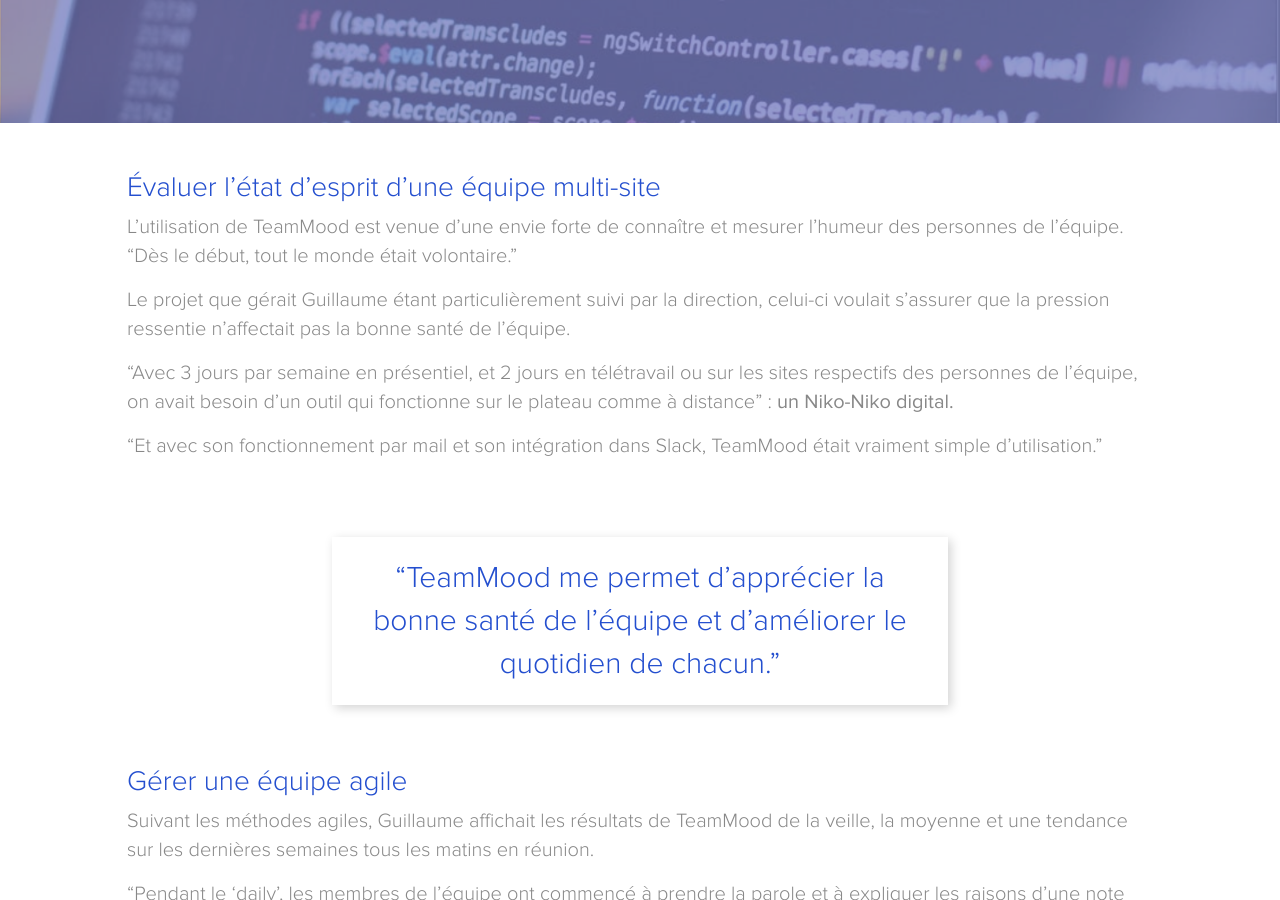
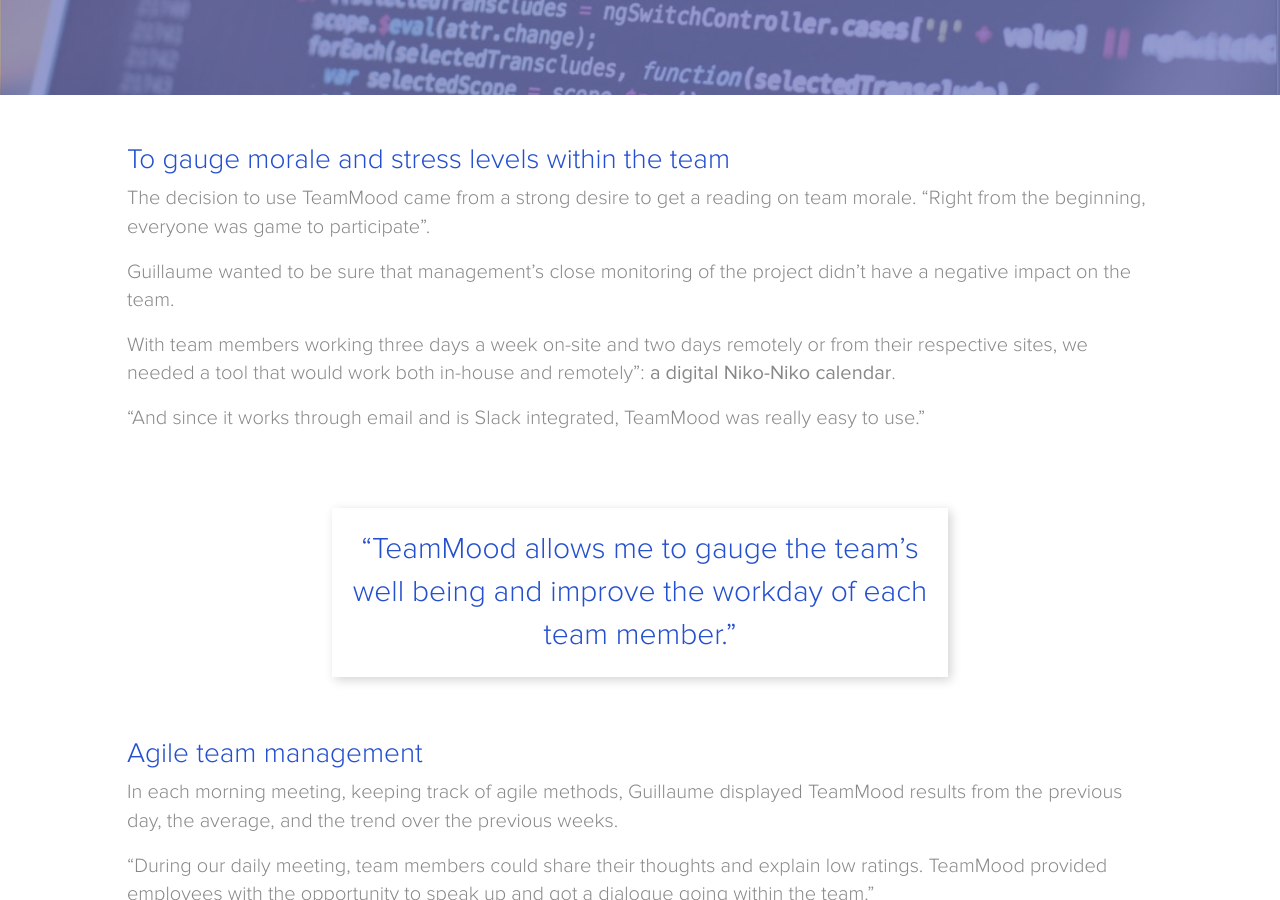
Before and after one commit to TeamMood/landing-page, a Jekyll site: the page built from en/success/Success-story-banque-en.html, in a window 1280 px wide and 900 px high, scrolled down 2182 px. Built offline with Jekyll 4.4.1, drawn with Linux system fonts in a browser that asks for light colours; nearby versions of some CDN libraries; some of the changed text lies outside the part shown.

Commit message:
update success-story-banque EN

```diff
--- a/en/success/Success-story-Fioulmarket-en.html
+++ b/en/success/Success-story-Fioulmarket-en.html
@@ -82,8 +82,8 @@
 <div class="success-header">
     <img src="/images/success/success-story-fioulmarket/bg2.png">
     <div class="success-header-text">
-        <h2>Suivez le bien-être de vos équipes avec TeamMood</h2>
-        <a class="success-story-btn success-text-yellow" href="/{{ page.lang }}">C’est parti !</a>
+        <h2>Let the TeamMood app help you track the well-being of your team</h2>
+        <a class="success-story-btn success-text-yellow" href="/{{ page.lang }}">Get started</a>
         <div id="success-logo">
             <img src="/images/success/TM-white_logo.png">
         </div>
--- a/en/success/Success-story-banque-en.html
+++ b/en/success/Success-story-banque-en.html
@@ -5,48 +5,46 @@
 
 <div class="success-header">
     <img src="/images/success/success-story-i-bp/bg2.png">
-    <h1>TeamMood, un atout pour la gestion de projet en mode agile
-        au sein du service informatique d’une grande banque française
-    </h1>
+    <h1>TeamMood, Giving a major French bank’s  I.T. department the edge in agile project management</h1>
     <div class="success-bg-purple">
-        <p><strong>Domaine</strong> <br>Banque, digital</p>
-        <p><strong>Localisation</strong> <br>France</p>
-        <p><strong>Nombre d’utilisateurs</strong> <br>200</p>
+        <p><strong>Sector</strong> <br>Banking, digital</p>
+        <p><strong>Location</strong> <br>France</p>
+        <p><strong>Number of Users</strong> <br>200</p>
     </div>
 </div>
 
 <div class="container mt-5">
-    <h2 class="success-text-purple">TeamMood, atout pour la gestion de projet en mode agile au sein du service informatique d’une grande banque française</h2>
+    <h2 class="success-text-purple">TeamMood, Giving a major French bank’s  I.T. department the edge in agile project management</h2>
     <div class="row align-items-center mt-3">
         <div class="col-md-3 text-center">
             <img src="/images/success/success-story-i-bp/guillaume.png" alt="guillaume" class="rounded-circle success-testimonial-img">
             <!--            todo change photo-->
         </div>
         <p class="col-md-9">
-            Guillaume est responsable du centre agile du service informatique d’une grande banque française. Il s’occupe également du Laboratoire d’Expérimentations Digitales (LED), qui teste de nouveaux outils et de nouvelles pratiques pour les équipes d'édition logicielle du service.
+            Guillaume is in charge of the Agile Center of Excellence of the I.T. department at a major French bank. He also takes care of the digital lab, which tests new tools and practices for the department’s software development team.
         </p>
     </div>
     <div class="row mt-5">
-        <h3 class="success-text-purple">La situation</h3>
+        <h3 class="success-text-purple">Background</h3>
         <p>
-            Guillaume a commencé à utiliser TeamMood sur un projet à enjeu dans le cadre du Laboratoire d’Expérimentations Digitales. Connaissant le principe du Niko-Niko, il cherchait un outil digital lui permettant d’utiliser la même méthodologie avec une équipe cross-fonctionnelle et multi-sites.
+            Guillaume started using TeamMood on a key digital lab project. Familiar with  the Niko-niko calendar, he was looking for a digital tool that would allow him  to apply the same approach but for a cross-functional, cross-site team.
         </p>
     </div>
     <div class="row my-5">
-        <h3 class="success-text-purple">Comment Guillaume utilise-t-il TeamMood ?</h3>
+        <h3 class="success-text-purple">How does Guillaume use TeamMood? </h3>
         <p><span class="success-number success-bg-purple">1</span>
-            Pour évaluer la pression et l’état d’esprit des équipes
+            To gauge morale and stress levels within the team
         </p>
         <p><span class="success-number success-bg-purple">2</span>
-            Pour accompagner le fonctionnement agile du projet
+            To support agile project operation
         </p>
         <p><span class="success-number success-bg-purple">3</span>
-            Pour contribuer à améliorer ses rétrospectives
+            To improve retrospectives
         </p>
     </div>
 </div>
 
-<p class="success-blocquote success-text-purple">“TeamMood facilite la prise en compte du facteur humain dans la gestion de projet.”</p>
+<p class="success-blocquote success-text-purple">“TeamMood adds the human factor in project management.”</p>
 
 <div class="success-headband">
     <img src="/images/success/success-story-i-bp/headband2.png">
@@ -54,35 +52,36 @@
 
 <div class="container">
     <div class="row mt-5">
-        <h3 class="success-text-purple">Évaluer l’état d’esprit d’une équipe multi-site</h3>
-        <p>L’utilisation de TeamMood est venue d’une envie forte de connaître et mesurer l’humeur des personnes de l’équipe. “Dès le début, tout le monde était volontaire.”</p>
-        <p>Le projet que gérait Guillaume étant particulièrement suivi par la direction, celui-ci voulait s’assurer que la pression ressentie n’affectait pas la bonne santé de l’équipe.</p>
-        <p>“Avec 3 jours par semaine en présentiel, et 2 jours en télétravail ou sur les sites respectifs des personnes de l’équipe, on avait besoin d’un outil qui fonctionne sur le plateau comme à distance” : <strong>un Niko-Niko digital.</strong></p>
-        <p>“Et avec son fonctionnement par mail et son intégration dans Slack, TeamMood était vraiment simple d’utilisation.”</p>
+        <h3 class="success-text-purple">To gauge morale and stress levels within the team</h3>
+        <p>The decision to use TeamMood came from a strong desire to get a reading  on team morale. “Right from the beginning, everyone was game to  participate”. </p>
+        <p>Guillaume wanted to be sure that management’s close monitoring of the  project didn’t have a negative impact on the team.</p>
+        <p>With team members working three days a week on-site and two days  remotely or from their respective sites, we needed a tool that would work  both in-house and remotely”: <strong>a digital Niko-Niko calendar</strong>.</p>
+        <p>“And since it works through email and is Slack integrated, TeamMood was  really easy to use.”</p>
     </div>
 
-    <p class="success-blocquote success-text-purple">“TeamMood me permet d’apprécier la bonne santé de l’équipe et d’améliorer le quotidien de chacun.”</p>
+    <p class="success-blocquote success-text-purple">“TeamMood allows me to gauge the team’s well being and improve the workday of each team member.” </p>
 
     <div class="row mt-5">
-        <h3 class="success-text-purple">Gérer une équipe agile</h3>
-        <p>Suivant les méthodes agiles, Guillaume affichait les résultats de TeamMood de la veille, la moyenne et une tendance sur les dernières semaines tous les matins en réunion. </p>
-        <p>“Pendant le ‘daily’, les membres de l’équipe ont commencé à prendre la parole et à expliquer les raisons d’une note plus basse. TeamMood a permis de libérer la parole et d’initier le dialogue dans l’équipe.”</p>
-        <p>TeamMood a également permis d’évaluer le niveau de stress de ses équipes en fin de sprint, et de constater que celui-ci n’augmentait pas significativement. “Nous avons continué à utiliser TeamMood même après la fin du projet, ça fait du bien à tout le monde.”</p>
+        <h3 class="success-text-purple">Agile team management</h3>
+        <p>In each morning meeting, keeping track of agile methods, Guillaume  displayed TeamMood results from the previous day, the average, and the  trend over the previous weeks. </p>
+        <p>“During our daily meeting, team members could share their thoughts and  explain low ratings. TeamMood provided employees with the opportunity to  speak up and got a dialogue going within the team.”</p>
+        <p>TeamMood also provided a reading of teams’ stress levels at the end of a  sprint, and revealed that they didn’t increase much.</p>
+        <p>“We’ve kept using TeamMood even after finishing the project. It’s having a  positive effect on everyone.”</p>
     </div>
     <div class="row mt-5">
-        <h3 class="success-text-purple">Améliorer les rétrospectives</h3>
-        <p>TeamMood a également été utile lors des rétrospectives réalisées à la fin de chaque sprint, dans une démarche d’amélioration continue. Les résultats ont servi de base de discussion pour identifier les problèmes et trouver ensemble une solution. </p>
-        <p>“Nous avons notamment constaté que les développeurs avaient été affectés par la réorientation du projet, alors que les product owners, qui étaient déjà informés, beaucoup moins. Nous avons donc décidé d’anticiper les annonces de ce type-là pour que les développeurs se sentent plus intégrés et partagent un esprit d’équipe.” </p>
+        <h3 class="success-text-purple">To improve retrospectives</h3>
+        <p>In the aim of ongoing improvement, TeamMood was also useful for  retrospectives after each sprint. The results provided a basis for discussion  to weed out problems and work together to find a solution.</p>
+        <p>“In particular, we noticed that developers were affected by changes in project  direction but product owners, who knew in advance, were much less  affected. That’s why we decided to inform the developers of these kinds of  changes earlier so as they could feel more involved and get into the team  spirit.” </p>
     </div>
 </div>
 
-<p class="success-blocquote success-text-purple">“La force de TeamMood c’est de servir d’input à une boucle d’amélioration continue.”</p>
+<p class="success-blocquote success-text-purple">“TeamMood’s strength is that it helps power a continuous cycle of improvement.”</p>
 
 <div class="success-header">
     <img src="/images/success/success-story-i-bp/bg2.png">
     <div class="success-header-text">
-        <h2>Suivez le bien-être de vos équipes avec TeamMood</h2>
-        <a class="success-story-btn success-text-purple" href="/{{ page.lang }}">C’est parti !</a>
+        <h2>Let the TeamMood app help you track the well-being of your team</h2>
+        <a class="success-story-btn success-text-purple" href="/{{ page.lang }}">Get started</a>
         <div id="success-logo">
             <img src="/images/success/TM-white_logo.png">
         </div>
--- a/en/success/Success-story-scrum-masters-en.html
+++ b/en/success/Success-story-scrum-masters-en.html
@@ -82,7 +82,7 @@
     <img src="/images/success/success-story-scrum-master/bg2.png">
     <div class="success-header-text">
         <h2>Let the TeamMood app help you track the well-being of your team</h2>
-        <a class="success-story-btn success-text-purple" href="/{{ page.lang }}">Get started</a>
+        <a class="success-story-btn success-text-azur" href="/{{ page.lang }}">Get started</a>
         <div id="success-logo">
             <img src="/images/success/TM-white_logo.png">
         </div>
```
